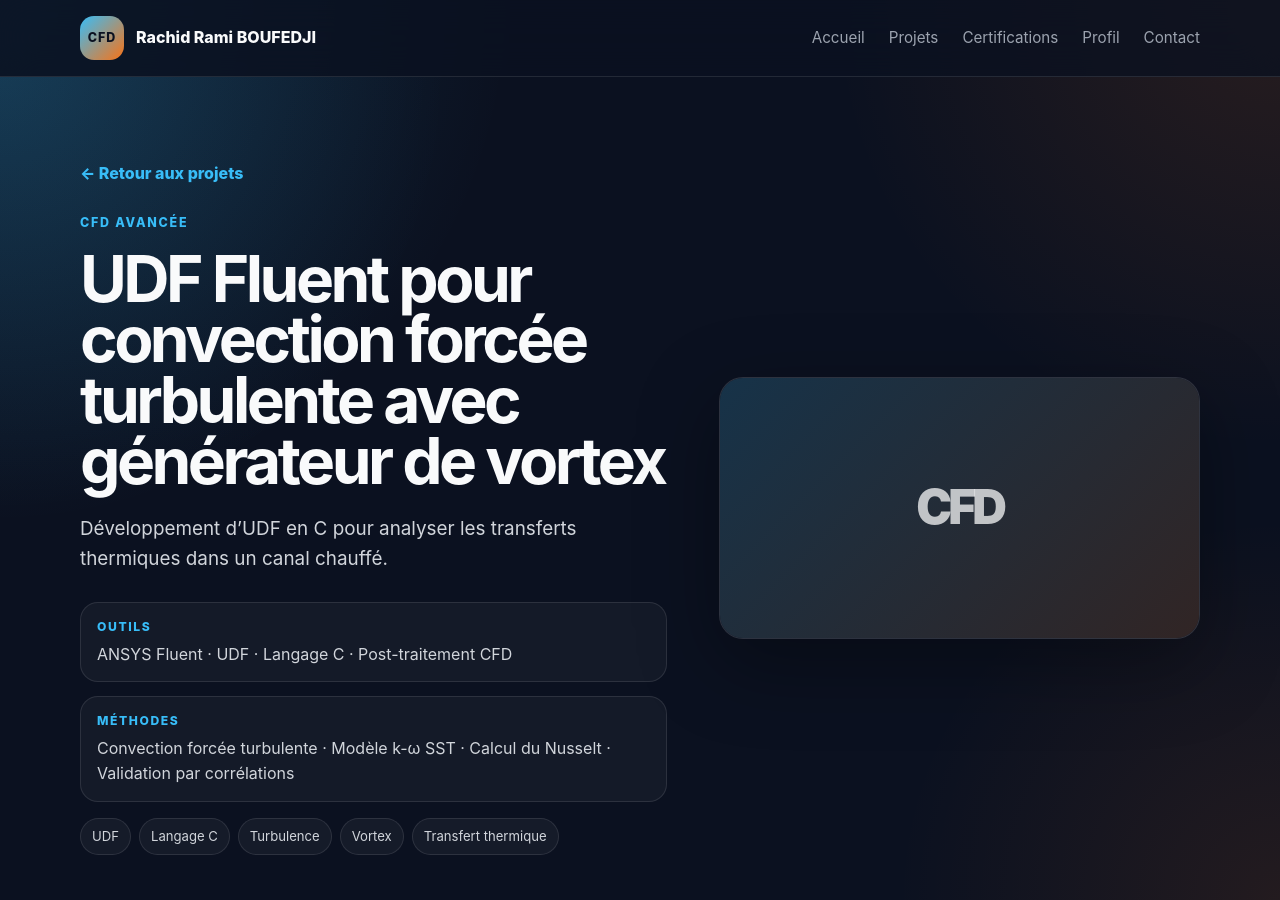
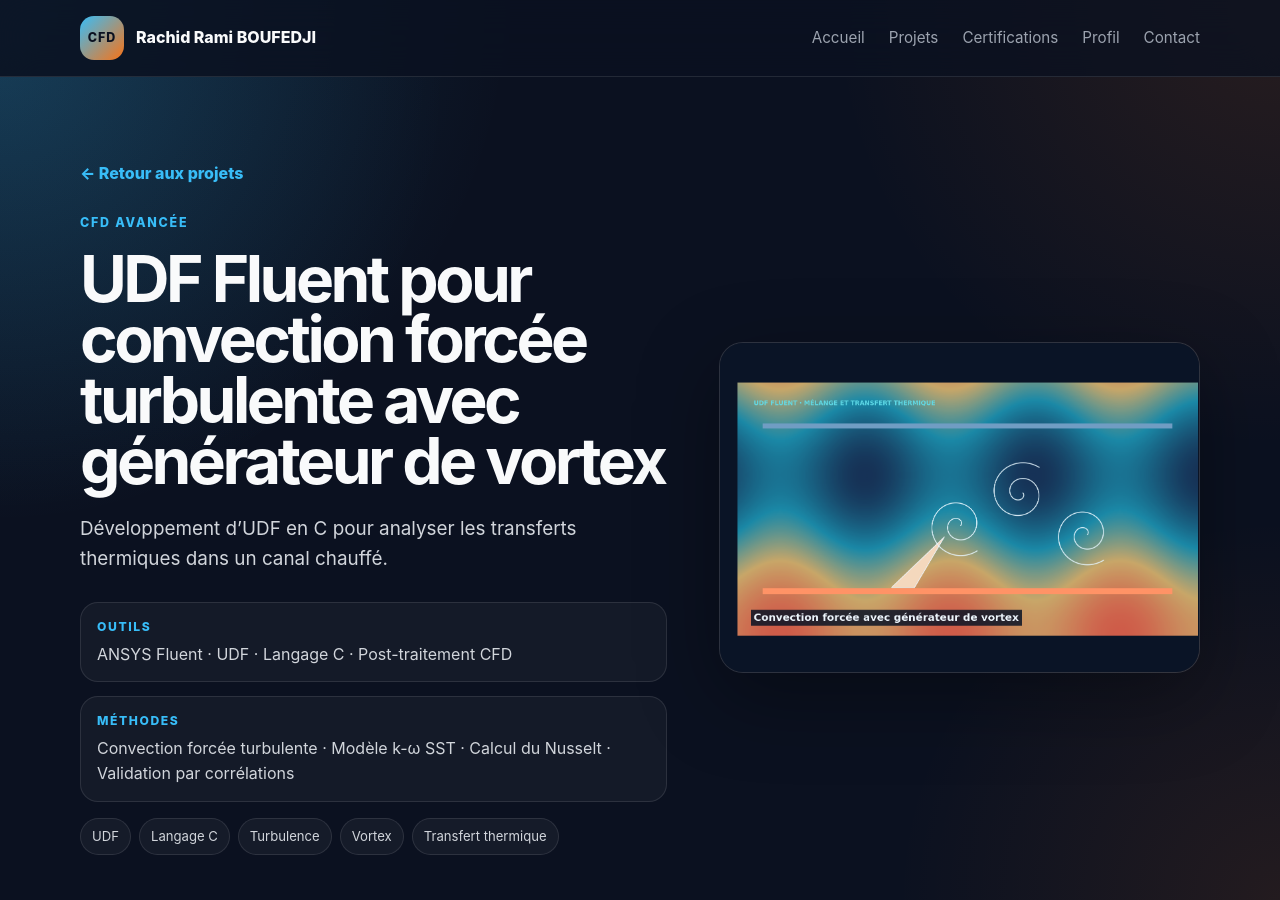
Before and after one commit to ramiboufedji-projets/ramiboufedji-projets.github.io, a Jekyll site: the page built from _projects/udf-vortex-canal-chauffe.md, in a window 1280 px wide and 900 px high. Built offline with Jekyll 4.4.1, drawn with Linux system fonts in a browser that asks for light colours.

Commit message:
Update image path in udf-vortex-canal-chauffe.md

```diff
--- a/_projects/udf-vortex-canal-chauffe.md
+++ b/_projects/udf-vortex-canal-chauffe.md
@@ -4,7 +4,7 @@ subtitle: "Développement d’UDF en C pour analyser les transferts thermiques d
 order: 4
 featured: true
 domain: "CFD avancée"
-image: ""
+image: "assets/images/ projects/udf-vortex-canal-chauffe.png"
 tools:
   - ANSYS Fluent
   - UDF
```
